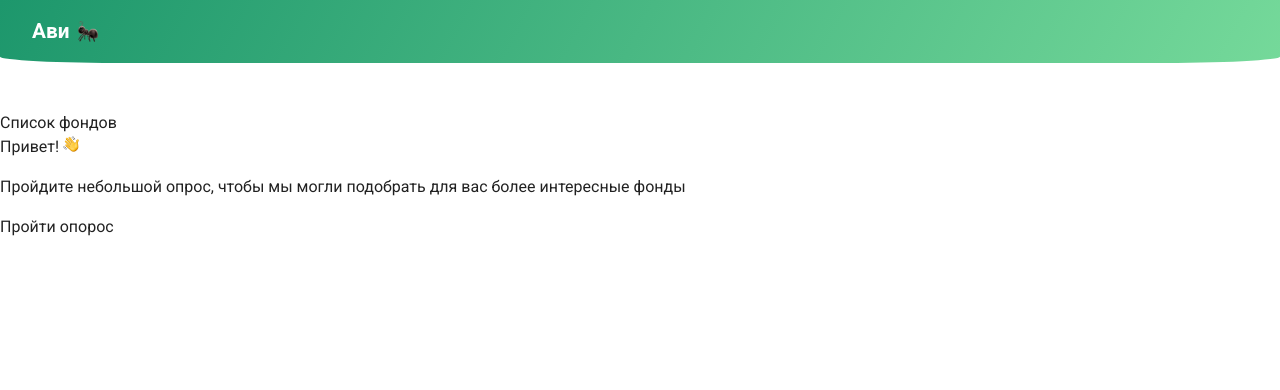
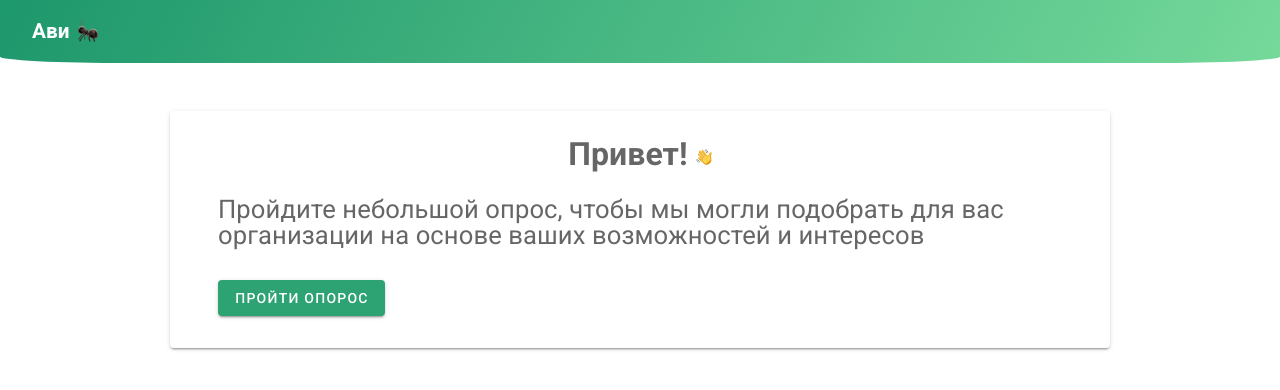
Before and after one commit to kabarchonok/kazan-cp, a Vue app: page /funds in a window 1280 px wide. Shown: the top 390 px of the page. Built offline with nearby package versions, Linux system fonts and the light colour scheme; what vuefire would draw is missing.

Commit message:
Updated quiz

```diff
--- a/src/components/Quiz/Quiz.vue
+++ b/src/components/Quiz/Quiz.vue
@@ -1,9 +1,12 @@
 <template>
-    <div class="quiz">
+    <v-card class="quiz">
+        <v-card-text>
             <div v-if="!interests">
-            <p>Привет! <img src="../../assets/waving-hand-sign.png" class="quiz__icon"></p>
-            <p>Пройдите небольшой опрос, чтобы мы могли подобрать для вас более интересные фонды</p>
-            <div class="quiz__action">Пройти опорос</div>
+                <p class="quiz__title">Привет! <img src="../../assets/waving-hand-sign.png" class="quiz__icon"></p>
+                <p class="quiz__content">Пройдите небольшой опрос, чтобы мы могли подобрать для вас организации на основе ваших возможностей и интересов</p>
+                <div class="quiz__action">
+                    <v-btn class="primary">Пройти опорос</v-btn>
+                </div>
             </div>
             <div v-else class="quiz__wrapper">
                 <div class="quiz__question">
@@ -16,7 +19,8 @@
                     <div class="quiz__answer">Что-нибудь еще</div>
                 </div>
             </div>
-    </div>
+        </v-card-text>
+    </v-card>
 </template>
 
 <script>
@@ -31,11 +35,29 @@
 </script>
 
 <style scoped>
+    .quiz {
+        padding: 1rem 2rem;
+    }
+
+    .quiz__title {
+        text-align: center;
+        font-size: 2rem;
+        font-weight: bold;
+        margin-bottom: 2rem;
+    }
+
+    .quiz__content {
+        font-size: 1.6rem;
+        line-height: 1.6rem;
+        margin-bottom: 2rem;
+    }
+
     .quiz__icon {
         line-height: 1rem;
         display: inline-block;
         height: 1rem;
     }
+
     .quiz__answer {
 
     }
--- a/src/views/Funds.vue
+++ b/src/views/Funds.vue
@@ -1,6 +1,6 @@
 <template>
     <div class="funds">
-        <div class="funds__title">Список фондов</div>
+        <!--<div class="funds__title">Список фондов</div>-->
         <quiz/>
     </div>
 </template>
@@ -15,5 +15,14 @@
 </script>
 
 <style scoped>
-
+    .funds {
+        max-width: 940px;
+        margin:  auto;
+    }
+    .funds__title {
+        font-size: 2rem;
+        font-weight: bold;
+        border-bottom: 1px solid #d0d0d0;
+        margin-bottom: 3rem;
+    }
 </style>
```
Lines whose indentation alone changed are shown as unchanged.
